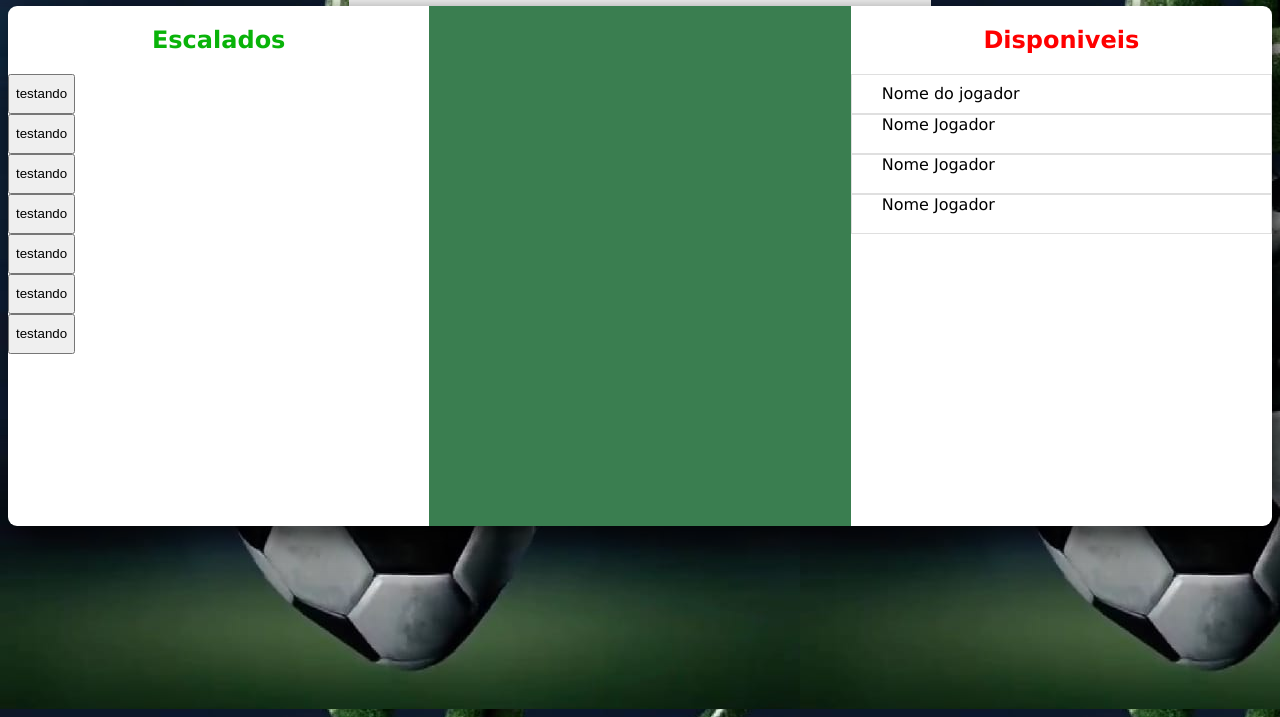
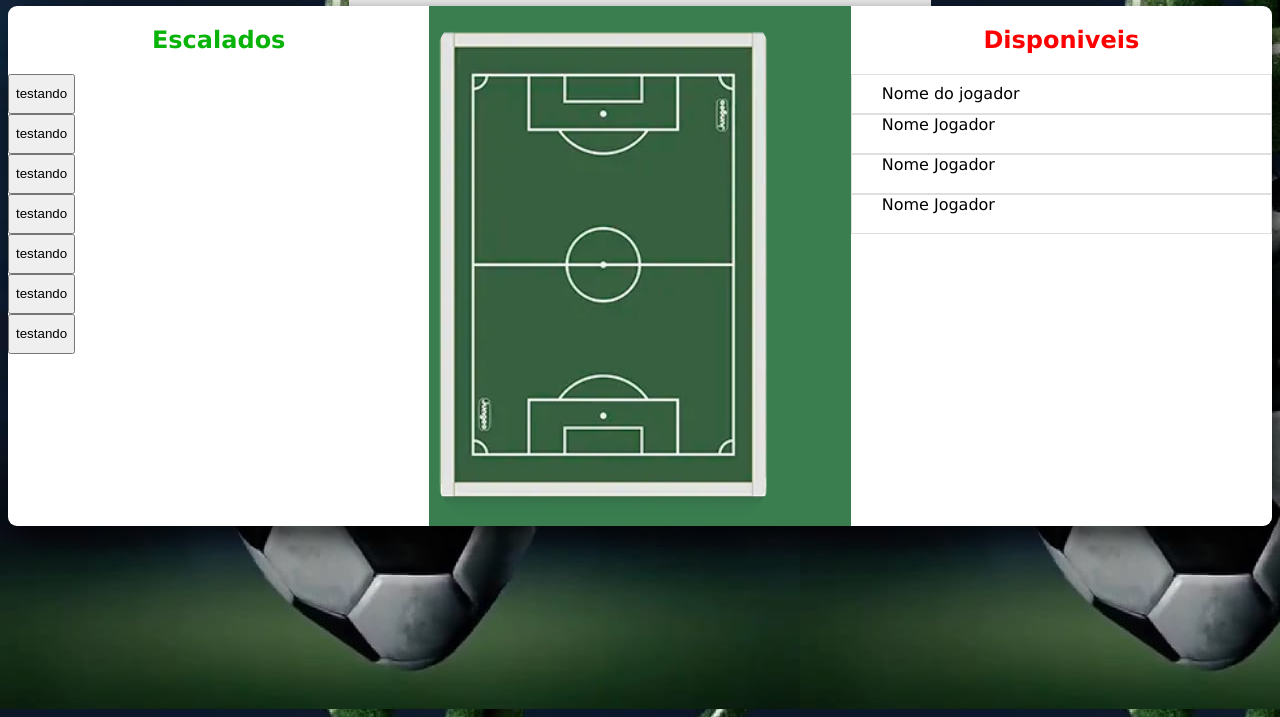
Before and after one commit to Guihenrique62/Cartola, a plain HTML site: page index.html in a window 1280 px wide. Shown: the part 83-800 px from the top of the page. Drawn offline with Linux system fonts and the light colour scheme; files that its build step writes are made by us from their sources; files whose address does not match are found by name.

Commit message:
Add files via upload

```diff
--- a/index.html
+++ b/index.html
@@ -4,8 +4,8 @@
     <meta charset="UTF-8">
     <meta http-equiv="X-UA-Compatible" content="IE=edge">
     <meta name="viewport" content="width=device-width, initial-scale=1.0">
-    <link rel="stylesheet" href="style.css">
-    <script src="script.js" defer></script>
+    <link rel="stylesheet" href="css/style.css">
+    <script src="script/script.js" defer></script>
     <title>Cartola</title>
 </head>
 <body>
@@ -27,7 +27,7 @@
                     </ul>
                 </div>
                 <div id="img">
-                    <img src="campo_de_futebol_de_botao_junges_12143_1_a6e97e6f5b81f3f2529252643afa728c.webp" alt="">
+                    <img src="images/campo_de_futebol_de_botao_junges_12143_1_a6e97e6f5b81f3f2529252643afa728c.webp" alt="">
                 </div>
                 <div id=direit>
                     <h2 id="right">Disponiveis</h2>
```
